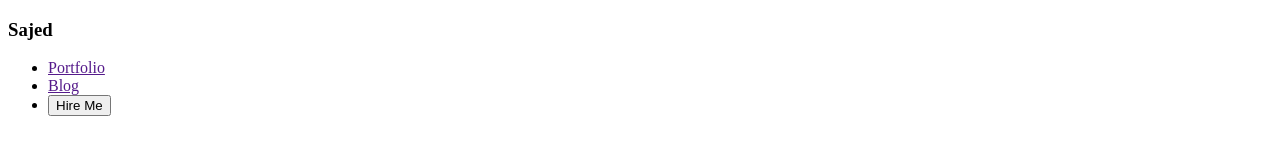
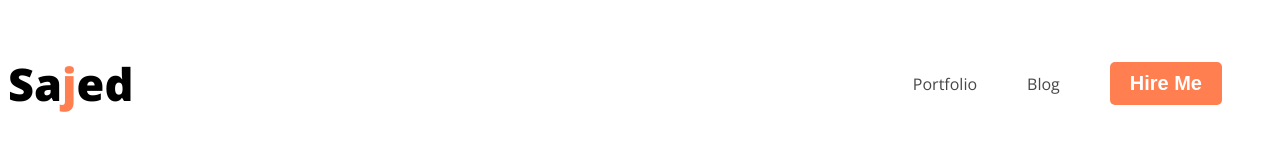
Before and after one commit to web-bilash172/Simple-Portfolio, a plain HTML site: page index.html in a window 1280 px wide. Drawn offline with nearby package versions, Linux system fonts and the light colour scheme.

Commit message:
added navbar

```diff
--- a/index.html
+++ b/index.html
@@ -4,15 +4,17 @@
     <meta charset="UTF-8">
     <meta name="viewport" content="width=device-width, initial-scale=1.0">
     <title>Simple Portfolio</title>
+    <link href="https://fonts.googleapis.com/css2?family=Open+Sans:wght@400;700;800i&display=swap" rel="stylesheet">
+    <link rel="stylesheet" href="styles/portfolio.css">
 </head>
 <body>
     <header>
     <nav>
-        <h3>Sajed</h3>
+        <h3 class="nav-title">Sa<span class="text-primary">j</span>ed</h3>
         <ul>
             <li><a href="">Portfolio</a></li>
             <li><a href="">Blog</a></li>
-            <li><button>Hire Me</button></li>
+            <li><button class="btn-primary">Hire Me</button></li>
         </ul>
     </nav>
     </header>
--- a/styles/portfolio.css
+++ b/styles/portfolio.css
@@ -1,4 +1,43 @@
+
+/* common shared styles */
+body {
+    font-family: 'Lato', sans-serif;
+    font-family: 'Open Sans', sans-serif;
+}
+.text-primary{
+    color: coral;
+}
+.btn-primary{
+    border-radius: 5px;
+    background: coral;
+    border: 0;
+    font-size: 20px;
+    font-weight: 700;
+    color: white;
+    padding: 10px 20px;
+}
 /* navbar styles */
 nav{
     display: flex;
+    justify-content: space-between;
+    align-items: center;
 }
+.nav-title{
+    color: black;
+    font-size: 45px;
+    font-weight: 800;
+}
+
+nav > ul{
+    display: flex;
+    align-items: center;
+}
+nav li {
+    list-style: none;
+    margin-right: 50px;
+
+}
+nav a {
+    text-decoration: none;
+    color: rgb(71, 71, 71);
+}
```
